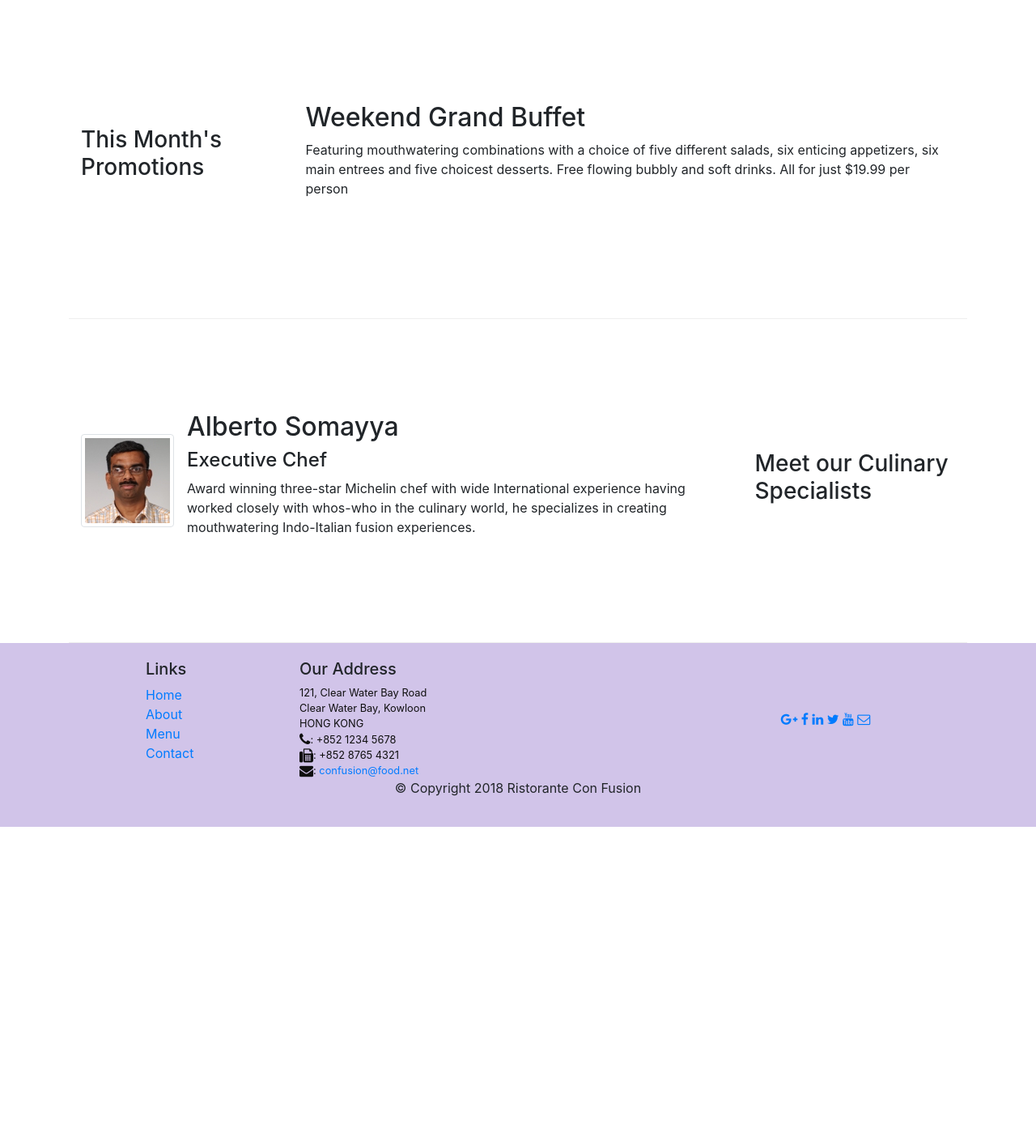
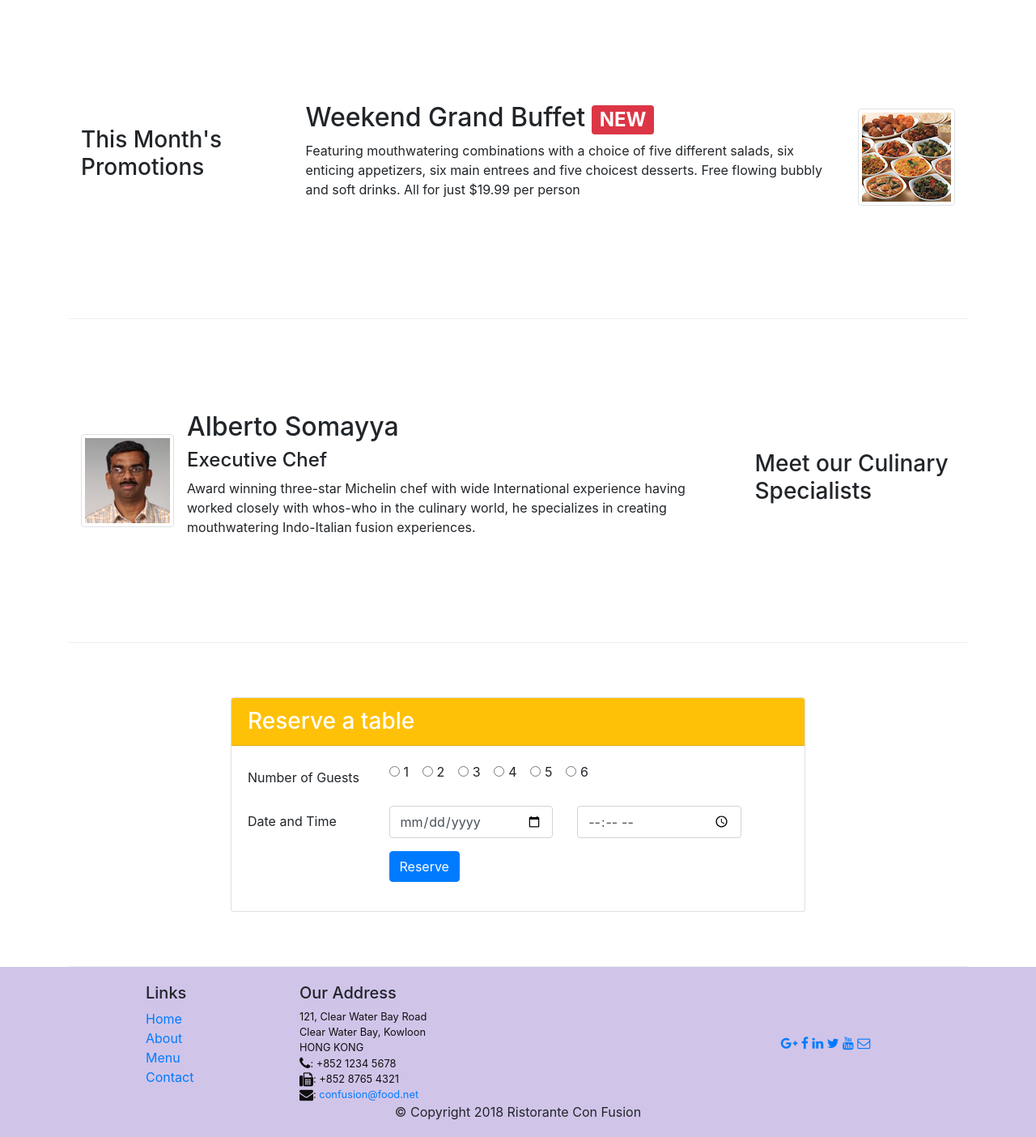
Before and after one commit to AliMatias/coursera-react, a website: page bootstrap-test1/index.html in a window 1280 px wide. Shown: the part 740-2144 px from the top of the page at 81% size. Before the commit the page ends 1761 px from the top, so only its background shows below. Drawn offline with nearby package versions, Linux system fonts and the light colour scheme.

Commit message:
excercise week 2

```diff
--- a/bootstrap-test1/index.html
+++ b/bootstrap-test1/index.html
@@ -62,8 +62,11 @@
                     <h1>Ristorante con Fusion</h1>
                     <p>We take inspiration from the World's best cuisines, and create a unique fusion experience. Our lipsmacking creations will tickle your culinary senses!</p>
                 </div>
-                <div class="col-12 col-sm align-self-center">
+                <div class="col-12 col-sm-3 align-self-center">
                     <img src="img/logo.png" class="img-fluid">
+                </div>
+                <div class="col-12 col-sm-3 align-self-center">
+                    <a class="btn btn-sm btn-block btn-warning" href="#reservation-form">Reserve Table</a>
                 </div>
             </div>
         </div>
@@ -78,7 +81,7 @@
                 <div class="media">
                     <img class="d-flex mr-3 img-thumbnail align-self-center" src="img/uthappizza.png" alt="uthappizza">
                     <div class="media-body">
-                        <h2 class="mt-0">Uthappizza<span class="badge badge-danger">HOT</span><span class="badge badge-pill badge-secondary">$4.99</span></h2>
+                        <h2 class="mt-0">Uthappizza<span class="ml-2 badge badge-danger">HOT</span><span class="ml-1 badge badge-pill badge-secondary">$4.99</span></h2>
                         <p class="d-none d-sm-block">A unique combination of Indian Uthappam (pancake) and Italian pizza, topped with Cerignola olives, ripe vine cherry tomatoes, Vidalia onion, Guntur chillies and Buffalo Paneer.</p>
                     </div>
 
@@ -92,8 +95,14 @@
                 <h3>This Month's Promotions</h3>
             </div>
             <div class="col col-sm col-md">
-                <h2>Weekend Grand Buffet</h2>
-                <p>Featuring mouthwatering combinations with a choice of five different salads, six enticing appetizers, six main entrees and five choicest desserts. Free flowing bubbly and soft drinks. All for just $19.99 per person </p>
+                <div class="media">
+                    <div class="media-body">
+                        <h2 class="mt-0">Weekend Grand Buffet<span class="ml-2 badge badge-danger">NEW</span></h2>
+                        <p class="d-none d-sm-block">Featuring mouthwatering combinations with a choice of five different salads, six enticing appetizers, six main entrees and five choicest desserts. Free flowing bubbly and soft drinks. All for just $19.99 per person </p>
+                    </div>
+                    <img class="d-flex ml-3 img-thumbnail align-self-center" src="img/buffet.png" alt="buffet">
+                </div>
+
             </div>
         </div>
 
@@ -115,6 +124,65 @@
                                 </p>
                         </div>
                     </div>
+            </div>
+        </div>
+
+        <div class="row row-content align-items-center">
+            <div class="col-12 col-sm-8 offset-sm-2">
+                <div class="card" id="reservation-form">
+                    <h3 class="card-header bg-warning text-white">Reserve a table</h3>
+                    <div class="card-body">
+                        <form>
+                            <div class="form-group row">
+                                <label class="col-12 col-sm-3 col-form-label">Number of Guests</label>
+                                <div class="col-12 col-sm-9">
+                                    <div class="form-check form-check-inline">
+                                        <input class="form-check-input" type="radio" name="inlineRadioOptions" id="inlineRadio1" value="option1">
+                                        <label class="form-check-label" for="inlineRadio1">1</label>
+                                    </div>
+                                    <div class="form-check form-check-inline">
+                                        <input class="form-check-input" type="radio" name="inlineRadioOptions" id="inlineRadio2" value="option2">
+                                        <label class="form-check-label" for="inlineRadio2">2</label>
+                                    </div>
+                                    <div class="form-check form-check-inline">
+                                        <input class="form-check-input" type="radio" name="inlineRadioOptions" id="inlineRadio3" value="option3">
+                                        <label class="form-check-label" for="inlineRadio3">3</label>
+                                    </div>
+                                    <div class="form-check form-check-inline">
+                                        <input class="form-check-input" type="radio" name="inlineRadioOptions" id="inlineRadio4" value="option4">
+                                        <label class="form-check-label" for="inlineRadio4">4</label>
+                                    </div>
+                                    <div class="form-check form-check-inline">
+                                            <input class="form-check-input" type="radio" name="inlineRadioOptions" id="inlineRadio5" value="option5">
+                                            <label class="form-check-label" for="inlineRadio5">5</label>
+                                    </div>
+                                    <div class="form-check form-check-inline">
+                                            <input class="form-check-input" type="radio" name="inlineRadioOptions" id="inlineRadio6" value="option6">
+                                            <label class="form-check-label" for="inlineRadio6">6</label>
+                                    </div>
+                                </div>
+                        </div>
+                            <div class="form-group row">
+                                <label for="date" class="col-12 col-sm-3 col-form-label">Date and Time</label>
+                                <div class="col-12 col-sm-4">
+                                    <input type="date" class="form-control" id="date" name="date"
+                                        placeholder="Date">
+                                </div>
+                                <div class="col-12 col-sm-4">
+                                    <input type="time" class="form-control" id="time" name="time"
+                                        placeholder="Time">
+                                </div>
+                            </div>
+                            <div class="form-group row">
+                                    <div class="offset-sm-3 col-md-10">
+                                        <button type="submit" class="btn btn-primary">
+                                            Reserve
+                                        </button>
+                                    </div>
+                                </div>
+                        </form>
+                    </div>
+                </div>
             </div>
         </div>
     </div>
```
Also changed, not shown: bootstrap-test1/aboutus.html (+0 -1 lines).
